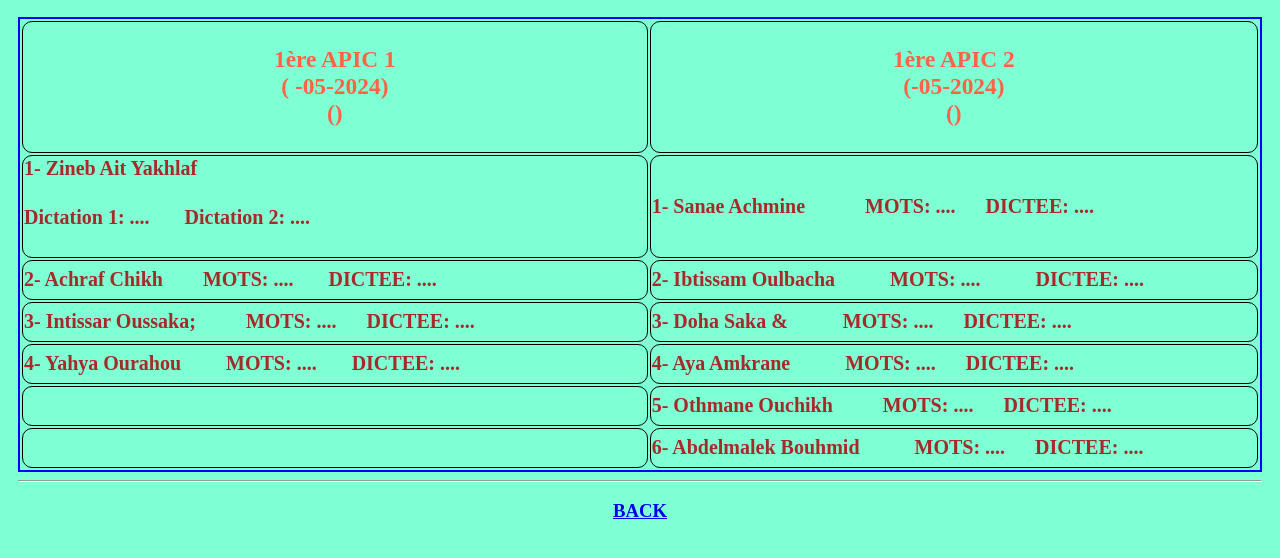
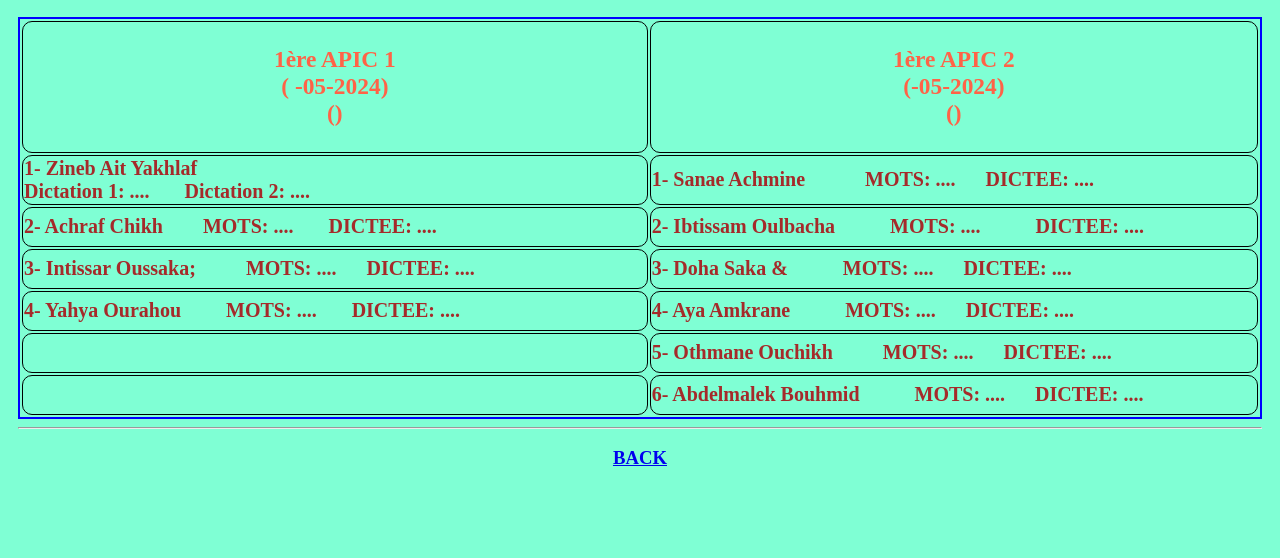
Before and after one commit to Ouhassi/dictation, a plain HTML site: page premiereAPIC.html in a window 1280 px wide. Shown: the part 332-890 px from the top of the page. After the commit the page ends 838 px from the top, so only its background shows below. Drawn offline with Linux system fonts and the light colour scheme.

Commit message:
Update premiereAPIC.html

```diff
--- a/premiereAPIC.html
+++ b/premiereAPIC.html
@@ -57,7 +57,7 @@ th, td {
 
   </tr>
   <tr>
-    <td>1- Zineb Ait Yakhlaf <br> <h4 text-align="center">Dictation 1: .... &nbsp;&nbsp;&nbsp;&nbsp;&nbsp; Dictation 2: .... </h4></td>
+    <td>1- Zineb Ait Yakhlaf <br> Dictation 1: .... &nbsp;&nbsp;&nbsp;&nbsp;&nbsp; Dictation 2: .... </td>
     <td>1- Sanae Achmine  &nbsp;&nbsp;&nbsp;&nbsp;&nbsp;&nbsp;&nbsp; &nbsp;&nbsp;&nbsp;MOTS: .... &nbsp;&nbsp;&nbsp;&nbsp; DICTEE: ....</td>
 
   </tr>
```
